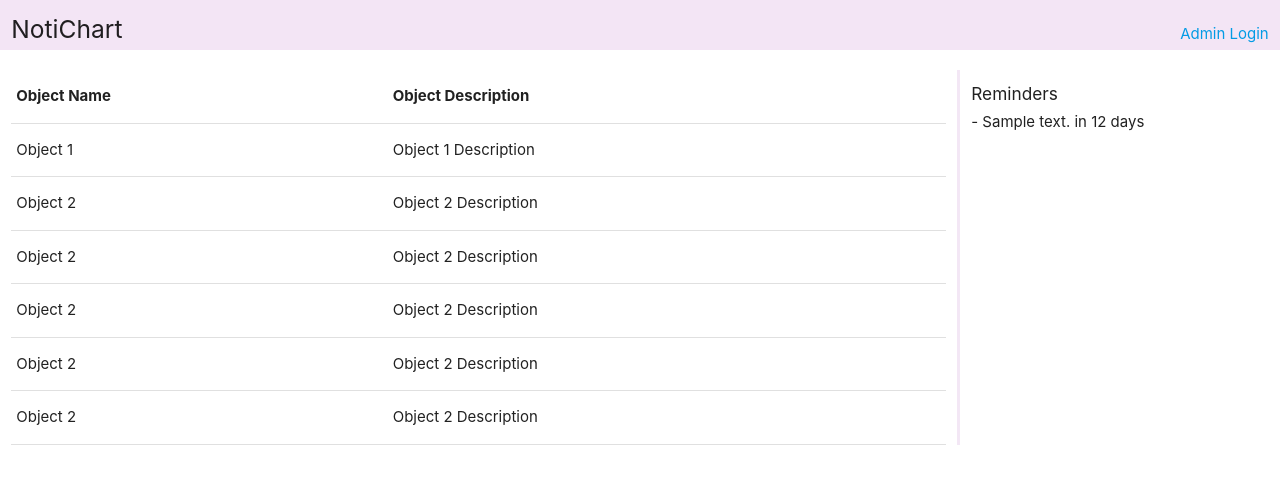
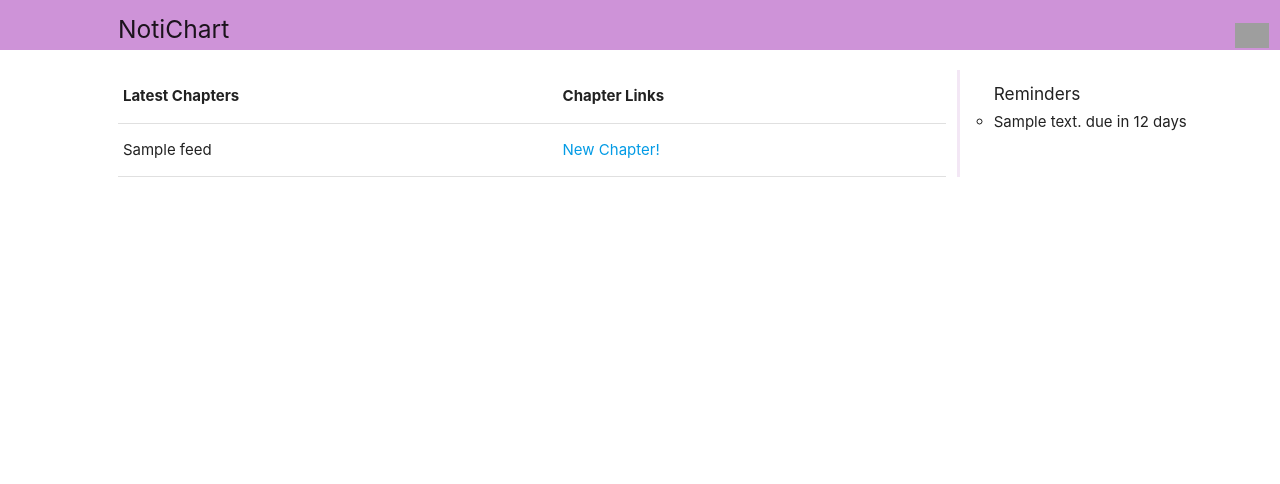
Before and after one commit to Ceribit/notichart, a Django app: template dashboard/templates/dashboard/home.html in a window 1280 px wide. Shown: the top 484 px of the page. Run offline with Django 3.2, Linux system fonts and the light colour scheme; tables that the repository leaves empty hold one stand-in row (values such as "Sample post"); the template is opened without the code that fills it: values that come from a table or form of the project are taken from there, most other values are stand-ins (such as "Sample title", 1, 10 or a date in 2020); grey boxes are pictures that could not be loaded.

Commit message:
Added RSS feed onto the main page

```diff
--- a/dashboard/templates/dashboard/home.html
+++ b/dashboard/templates/dashboard/home.html
@@ -7,60 +7,53 @@
   </head>
   <body>
     <div class="row">
-      <div style="height:50px" class="col s10 purple lighten-5">
+      <div style="height:50px" class="col s1 purple lighten-3">
+      </div>
+      <div style="height:50px" class="col s7 purple lighten-3">
         <div>
           <h5>NotiChart</h5>
         </div>
       </div>
-      <div style="height:50px" class="col s2 purple lighten-5 right-align">
+      <div style="height:50px" class="col s4 purple lighten-3 right-align">
         <br>
-        <a href="/admin">Admin Login</a>
+        <a style=" color:black" href="/admin/">
+          <img src="https://cdn0.iconfinder.com/data/icons/mini-icon-2-2/16/login_in-512.png" alt="Admin Login" style="height:25px; width=25px;">
+        </a>
+
       </div>
     </div>
 
     <div class="row">
-      <div style="border-right: 3px solid #F3E7F5;"  class="col s9">
+      <div class="col s1">
+
+      </div>
+      <div style="border-right: 3px solid #F3E7F5;"  class="col s8">
         <table>
           <thead>
             <tr>
-              <th>Object Name</th>
-              <th>Object Description</th>
+              <th>Latest Chapters</th>
+              <th>Chapter Links</th>
             </tr>
           </thead>
           <tbody>
+            {% for feed in feeds.entries %}
             <tr>
-            <td>Object 1</td>
-            <td>Object 1 Description</td>
+              <td>{{feed.title}}</td>
+              <td><a href="{{feed.link}}">New Chapter!</a></td>
             </tr>
-            <tr>
-              <td>Object 2</td>
-              <td>Object 2 Description</td>
-            </tr>
-            <tr>
-              <td>Object 2</td>
-              <td>Object 2 Description</td>
-            </tr>
-            <tr>
-              <td>Object 2</td>
-              <td>Object 2 Description</td>
-            </tr>
-            <tr>
-              <td>Object 2</td>
-              <td>Object 2 Description</td>
-            </tr>
-            <tr>
-              <td>Object 2</td>
-              <td>Object 2 Description</td>
-            </tr>
+            {%endfor%}
           </tbody>
         </table>
       </div>
-      <div class="col s3">
+      <div class="col s0.5">
+
+      </div>
+      <div class="col s2.5">
       <ul class="collection-with-header left-align">
         <li class="collection-header"> <h6>Reminders</h6> </li>
         {% for note in notes %}
-        <li class="collection-item">
-          - {{note.body}} in {{note.days_left}}
+        <li style="list-style-type: circle;"class="collection-item">
+        {{note.body}} due in {{note.days_left}}
         </li>
         {% endfor %}
       </div>
--- a/dashboard/views.py
+++ b/dashboard/views.py
@@ -1,5 +1,6 @@
 # -*- coding: utf-8 -*-
 from __future__ import unicode_literals
+import feedparser
 
 from django.shortcuts import render
 from django.http import HttpResponse
@@ -8,7 +9,9 @@ from datetime import date
 # Create your views here.
 def home(request):
     note_list = Notes.objects.all()[:10]
+    feeds = feedparser.parse('https://www.novelupdates.com/rss.php?uid=101502&unq=59e2dfbf49d04&type=0&lid=local')
     context = {
-        'notes' : note_list
+        'notes' : note_list,
+        'feeds' : feeds
     }
     return render(request, 'dashboard/home.html', context)
--- a/requirements.txt
+++ b/requirements.txt
@@ -1,4 +1,5 @@
 Django==1.11.13
+feedparser==5.2.1
 mysql==0.0.1
 MySQL-python==1.2.5
 mysqlclient==1.3.13
```
Also changed, not shown: 1 other file.
